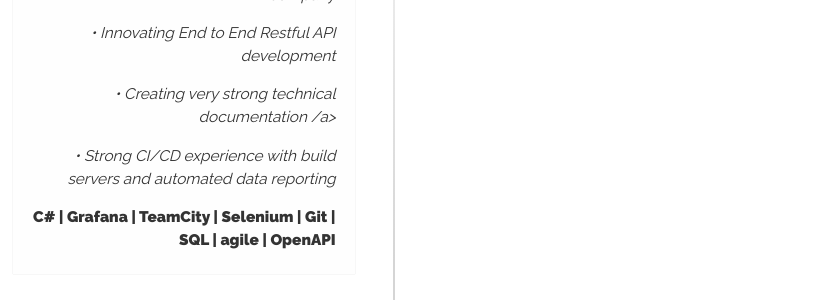
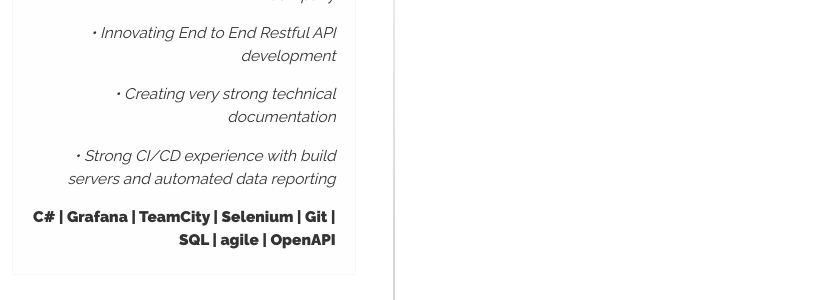
Before and after one commit to conanmercer/conanmercer.github.io, a Jekyll site: the page built from index.html, in a window 1280 px wide and 900 px high, scrolled down 1969 px. Shown: the part 175-475 px from the top of the window, without its empty margins (246-1071 px from the left). Built offline with Jekyll 4.4.1, drawn with Linux system fonts in a browser that asks for light colours; nearby versions of some CDN libraries; some web fonts are replaced.

Commit message:
-Add, curriculum update

```diff
--- a/_includes/curriculum.html
+++ b/_includes/curriculum.html
@@ -15,7 +15,7 @@
       <i class="icon fas fa-map-marker-alt"></i> &nbsp; Barcelona, Spain
         <p class="subDetails"> <span>&#8226;</span> Working with a talented team of engineers to build a wonderful SaaS company</a></p>
         <p class="subDetails"> <span>&#8226;</span> Innovating End to End Restful API development </a></p>
-        <p class="subDetails"> <span>&#8226;</span> Creating very strong technical documentation /a></p>
+        <p class="subDetails"> <span>&#8226;</span> Creating very strong technical documentation </a></p>
         <p class="subDetails"> <span>&#8226;</span> Strong CI/CD experience with build servers and automated data reporting</a></p>
         <p class="subTags">C# | Grafana | TeamCity | Selenium | Git | SQL | agile | OpenAPI </a></p>
     </div>
```
